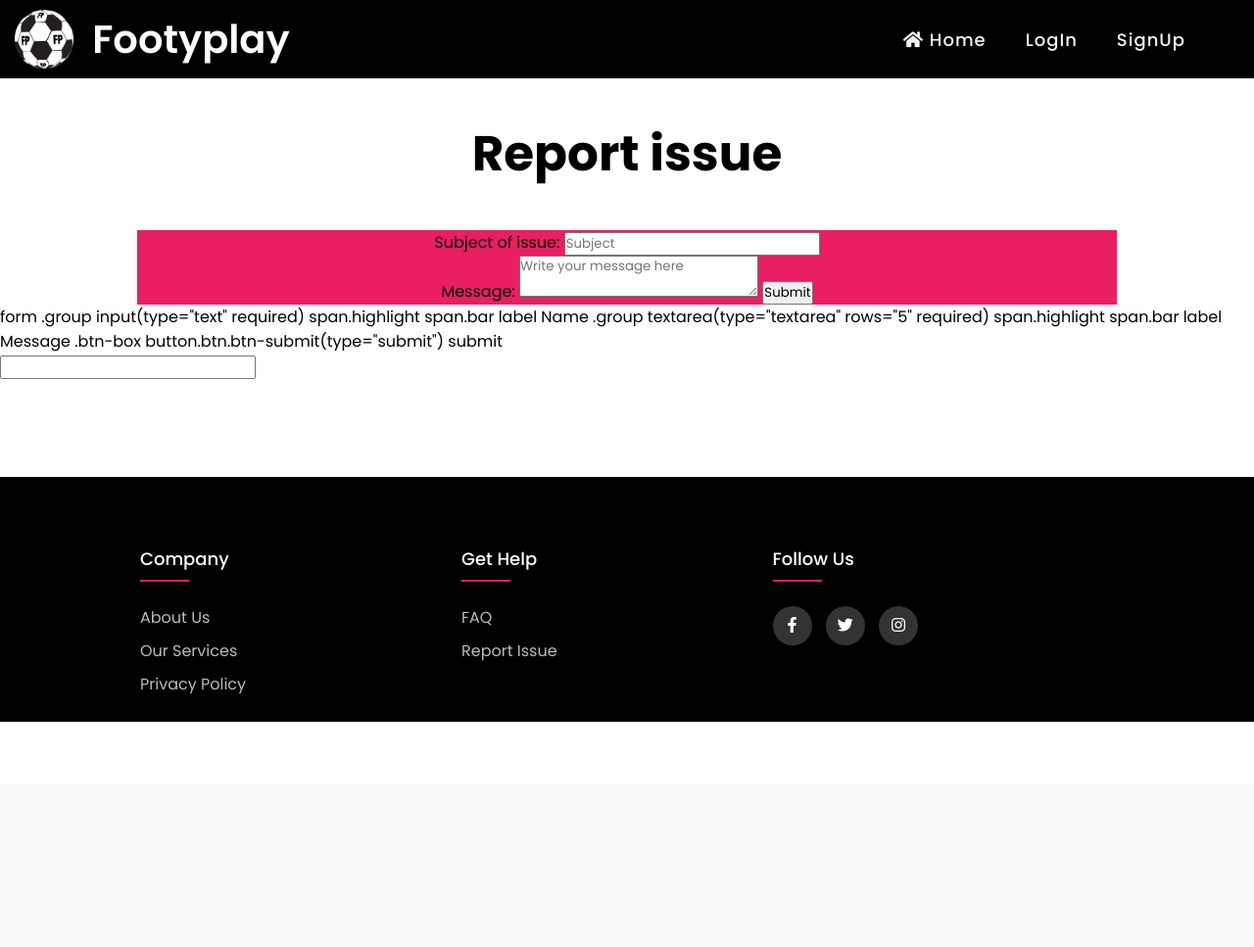
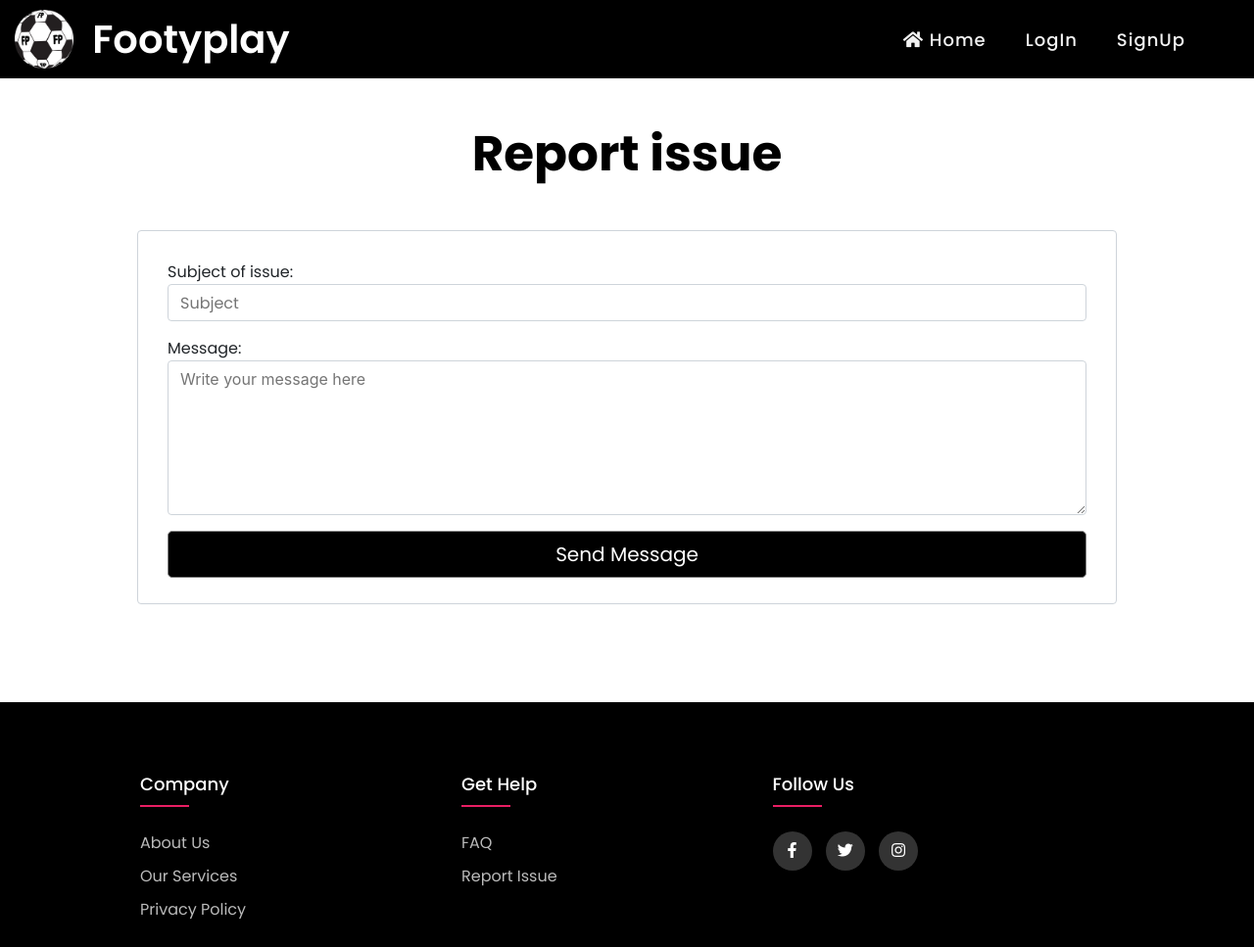
Before and after one commit to kantam7/AARSOPPGAVE, a PHP site: page /reportIssue.html in a window 1280 px wide. Shown: the whole page at 98% size. Before the commit the page ends 737 px from the top, so only its background shows below. Run offline with PHP 8.4, Linux system fonts and the light colour scheme.

Commit message:
report issue og tumbnails fikset

```diff
--- a/css/style.css
+++ b/css/style.css
@@ -380,7 +380,7 @@ background-color: rgb(4, 185, 4);
     padding: 0 15px;
 }
 
-/*****  SIGN UP MODAL STYLING  *****/
+/*****  VIDEO MODAL STYLING  *****/
 .modal-videos {
   width: 600px;
   background-color: white;
@@ -390,11 +390,10 @@ background-color: rgb(4, 185, 4);
 
 /*Video gallery grid layout*/
 .grid-container {
-  width: 1000px;
+  width: 1040px;
   margin: auto;
   display: grid;
   grid-template-columns: auto auto;
-
 }
 .grid-container h3 {
   margin: auto;
@@ -404,14 +403,14 @@ background-color: rgb(4, 185, 4);
 .grid-container a{
   background-color: black;
   color: white;
-  padding: 14px 25px;
+  padding: 14px;
   text-align: center;
   text-decoration: none;
   display: inline-block;
 }
 
 .grid-container a:hover, .grid-container a:active {
-  background-color: darkgrey;
+  background-color: black;
   transition: all 0.3s ease;
 }
 
@@ -471,7 +470,7 @@ body.homepage {
 /*Homepage slideshow*/
 .image-slideshow {
 	width: 1000px;
-  height: 300px;
+  height: 563px;
   margin: auto;
   margin-bottom: 20px;
   overflow: hidden;
@@ -481,7 +480,7 @@ body.homepage {
 }
 .image-slideshow > div {
 	width: 1000px;
-  height: 300px;
+  height: 400px;
 	animation: move 15s ease-in-out 2s infinite alternate;
   display:inline-block;
 }
@@ -597,9 +596,10 @@ body.arsenal {
   margin: auto;
   font-size: 25px;
   margin-bottom: 40px;
+  max-width: 1000px;
 }
 .questions-container{
-  max-width: 800px;
+  max-width: 1000px;
   margin: 0 auto;
   margin-top: 20px;
 }
@@ -644,15 +644,164 @@ body.arsenal {
   transform: rotate(180deg);
 }
 
+
 /* #################  REPORT ISSUE PAGE STYLING   ################# */
 .report-container {
-  width: 1000px;
-  height: auto;
   margin: auto;
-  text-align: center;
-  background-color: #e91e63;
+  font-size: 1rem;
+  font-weight: 400;
+  line-height: 1.5;
+  color: #212529;
+  text-align: left;
+  background-color: #fff;
+  padding: 30px;
+  padding-bottom: 10px;
+  border: 1px solid #ced4da;
+  border-radius: 0.25rem;
+  max-width: 1000px;
 }
 
-.report-container form{
+.fcf-form-group {
+  margin-bottom: 1rem;
+}
+
+.fcf-input-group {
+  position: relative;
+  display: -ms-flexbox;
+  display: flex;
+  -ms-flex-wrap: wrap;
+  flex-wrap: wrap;
+  -ms-flex-align: stretch;
+  align-items: stretch;
+  width: 100%;
+}
+
+.fcf-form-control {
+  display: block;
+  width: 100%;
+  height: calc(1.5em + 0.75rem + 2px);
+  padding: 0.375rem 0.75rem;
+  font-size: 1rem;
+  font-weight: 400;
+  line-height: 1.5;
+  color: #495057;
+  background-color: #fff;
+  background-clip: padding-box;
+  border: 1px solid #ced4da;
+  outline: none;
+  border-radius: 0.25rem;
+  transition: border-color 0.15s ease-in-out, box-shadow 0.15s ease-in-out;
+}
+
+.fcf-form-control:focus {
+  border: 1px solid #313131;
+}
+
+select.fcf-form-control[size], select.fcf-form-control[multiple] {
+  height: auto;
+}
+
+textarea.fcf-form-control {
+  font-family: -apple-system, Arial, sans-serif;
+  height: auto;
+}
+
+label.fcf-label {
   display: inline-block;
+  margin-bottom: 0.5rem;
 }
+
+.fcf-credit {
+  padding-top: 10px;
+  font-size: 0.9rem;
+  color: #545b62;
+}
+
+.fcf-credit a {
+  color: #545b62;
+  text-decoration: underline;
+}
+
+.fcf-credit a:hover {
+  color: #0056b3;
+  text-decoration: underline;
+}
+
+.fcf-btn {
+  display: inline-block;
+  font-weight: 400;
+  color: #212529;
+  text-align: center;
+  vertical-align: middle;
+  cursor: pointer;
+  -webkit-user-select: none;
+  -moz-user-select: none;
+  -ms-user-select: none;
+  user-select: none;
+  background-color: transparent;
+  border: 1px solid transparent;
+  padding: 0.375rem 0.75rem;
+  font-size: 1rem;
+  line-height: 1.5;
+  border-radius: 0.25rem;
+  transition: color 0.15s ease-in-out, background-color 0.15s ease-in-out, border-color 0.15s ease-in-out, box-shadow 0.15s ease-in-out;
+}
+
+@media (prefers-reduced-motion: reduce) {
+  .fcf-btn {
+      transition: none;
+  }
+}
+
+.fcf-btn:hover {
+  color: #212529;
+  text-decoration: none;
+}
+
+.fcf-btn:focus, .fcf-btn.focus {
+  outline: 0;
+  box-shadow: 0 0 0 0.2rem rgba(0, 123, 255, 0.25);
+}
+
+.fcf-btn-primary {
+  color: #fff;
+  background-color: black;
+  border-color:  grey;
+}
+
+.fcf-btn-primary:hover {
+  color: #fff;
+  background-color: #2b2b2b;
+  border-color: #0062cc;
+}
+
+
+.fcf-btn-lg, .fcf-btn-group-lg>.fcf-btn {
+  padding: 0.5rem 1rem;
+  font-size: 1.25rem;
+  line-height: 1.5;
+  border-radius: 0.3rem;
+}
+
+.fcf-btn-block {
+  display: block;
+  width: 100%;
+}
+
+.fcf-btn-block+.fcf-btn-block {
+  margin-top: 0.5rem;
+}
+
+input[type="submit"].fcf-btn-block, input[type="reset"].fcf-btn-block, input[type="button"].fcf-btn-block {
+  width: 100%;
+}
+
+/**/
+.video{
+  display:none;
+}
+.imgID img{
+  width:100px;
+  height:56px;
+  cursor:pointer;
+}
--- a/db-sql.sql
+++ b/db-sql.sql
@@ -23,7 +23,7 @@ CREATE TABLE IF NOT EXISTS `accounts` (
 INSERT INTO `accounts` (`id`, `username`, `password`, `email`, `favTeam`) VALUES (1, 'test', '$2y$10$SfhYIDtn.iOuCW7zfoFLuuZHX6lja4lF4XA4JqNmpiH/.P3zB8JCa', 'test@test.com', 'Manchester United FC');
 
 CREATE TABLE IF NOT EXISTS `reportIssue` (
-	`issueId` int NOT NULL AUTO_INCREMENT,
+	`issueID` int NOT NULL AUTO_INCREMENT,
   	`issueSubject` varchar(50) NOT NULL,
   	`issue` varchar(255) NOT NULL,
     PRIMARY KEY (`issueID`)
--- a/js/script.js
+++ b/js/script.js
@@ -9,6 +9,17 @@ window.onclick = function(event) {
     }
 }
 
+//
+var container = document.querySelectorAll('[id=video-btn]');
+var container = document.
+
+container.forEach ( a =>{
+    a.addEventListener('click',()=>{
+        const next = a.nextElementSibling;
+
+        next.document.getElementById('id03').style.display="block"
+    })
+})
 
 /*FAQ dropdown*/
 var buttons = document.querySelectorAll('button');
@@ -22,3 +33,28 @@ buttons.forEach( button =>{
         icon.classList.toggle('rotate');
     })
 } )
+
+
+/*FOR TUMBNAILS*/
+// Henter alle iframe elementer
+var iframes = document.querySelectorAll('iframe');
+
+var container = document.querySelectorAll('h3 a');
+//console.log(iframes.length)
+
+// Creating an empty list
+var urlArray = []
+// Extracitng tumbnail for each iframe element
+for (var i = 0; i < iframes.length; i++){
+    var iframe_src = iframes[i].getAttribute('src');
+    var youtube_video_id = iframe_src.match(/youtube\.com.*(\?v=|\/embed\/)(.{11})/).pop();
+    //urlArray.push(iframe_src);
+    //console.log(urlArray);
+    if (youtube_video_id.length == 11) {
+        var video_thumbnail = '<img id="imgID" width="420px" height="236px" src="http://img.youtube.com/vi/'+youtube_video_id+'/0.jpg">';
+        urlArray.push(video_thumbnail);
+
+        var containeR = container[i];
+        containeR.innerHTML += urlArray[i];
+    }
+}
--- a/reportIssue.html
+++ b/reportIssue.html
@@ -86,38 +86,29 @@
   </div>
 
   <h1 class="title">Report issue</h1>
+
   <div class="report-container">
-    <form action="report.php" method="POST">
-      <label for="issueSubject">Subject of issue: </label>
-      <input id="issueSubject" name="issueSubject" placeholder="Subject" type="text">
-      <br>
-      <label for="issue">Message: </label>
-      <textarea name="issue" id="issue" placeholder="Write your message here"></textarea>
-      <input type="submit" name="submit" value="Submit">
-  </form>
+    <form class="fcf-form-class" method="post" action="report.php">
+        <div class="fcf-form-group">
+            <label for="issueSubject">Subject of issue: </label>
+            <div class="fcf-input-group">
+              <input type="text" id="issueSubject" name="issueSubject" class="fcf-form-control" placeholder="Subject" required>
+            </div>
+        </div>
+
+        <div class="fcf-form-group">
+          <label for="issue">Message: </label>
+          <div class="fcf-input-group">
+            <textarea id="issue" name="issue" class="fcf-form-control" rows="6" maxlength="3000" placeholder="Write your message here" required></textarea>
+          </div>
+        </div>
+
+        <div class="fcf-form-group">
+          <button type="submit" name="submit" value="Submit" class="fcf-btn fcf-btn-primary fcf-btn-lg fcf-btn-block">Send Message</button>
+        </div>
+
+    </form>
   </div>
-  form
-  .group
-    input(type="text" required)
-    span.highlight
-    span.bar
-    label Name
-  .group
-    textarea(type="textarea" rows="5" required)
-    span.highlight
-    span.bar
-    label Message
-  .btn-box
-    button.btn.btn-submit(type="submit") submit
-
-  <form action="">
-    <div>
-      <input type="text" required>
-
-    </div>
-  </form>
-
-
 
   <footer class="footer">
         <div class="row">
@@ -126,14 +117,14 @@
                 <ul>
                     <li><a href="#">about us</a></li>
                     <li><a href="#">our services</a></li>
-                    <li><a href="privacy_policy.html">privacy policy</a></li>
+                    <li><a href="">privacy policy</a></li>
                 </ul>
             </div>
             <div class="footer-col">
                 <h4>get help</h4>
                 <ul>
                     <li><a href="faq.html">FAQ</a></li>
-                    <li><a href="#">report issue</a></li>
+                    <li><a href="reportIssue.html">report issue</a></li>
                 </ul>
             </div>
             <div class="footer-col">
```
Also changed, not shown: faq.html (+5 -3 lines), index.html (+22 -9 lines), images/rea-liv-CL.png (added), images/trophy-lift-2122-overlay.jpg (added).
